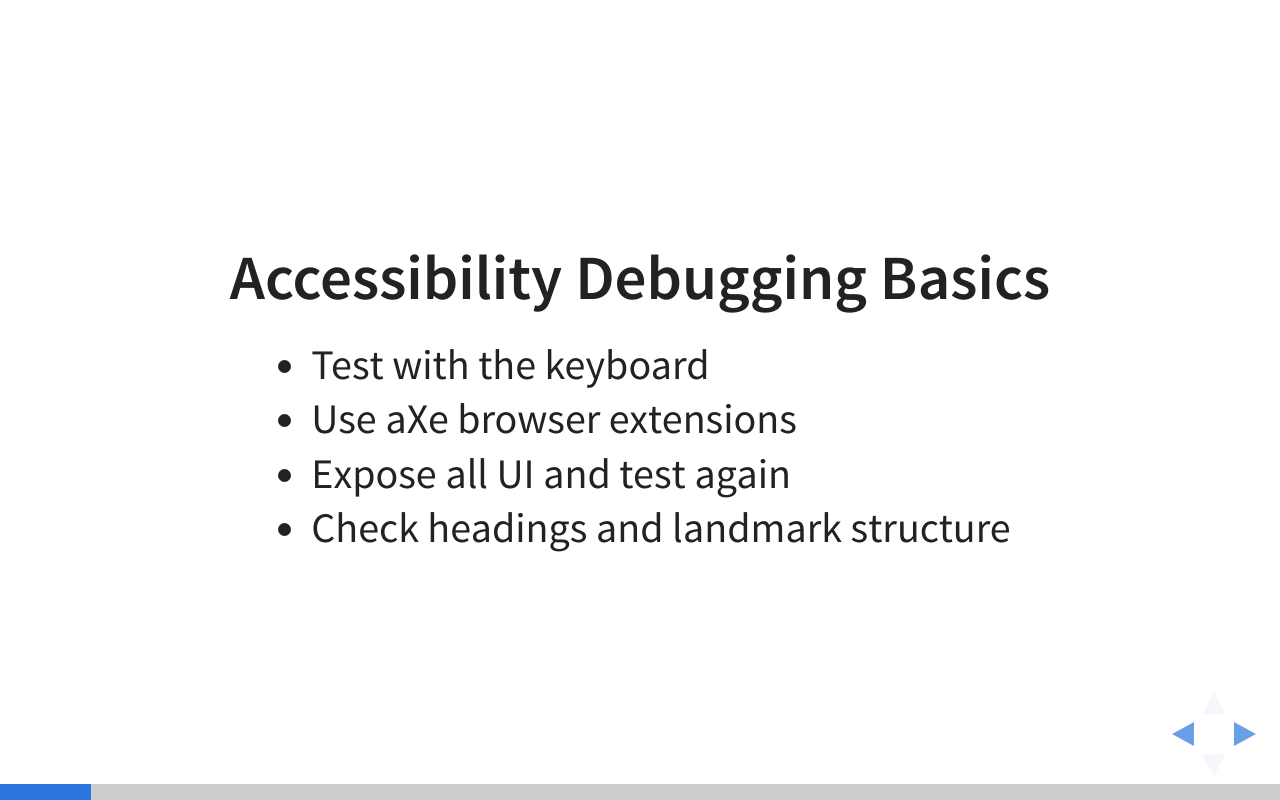
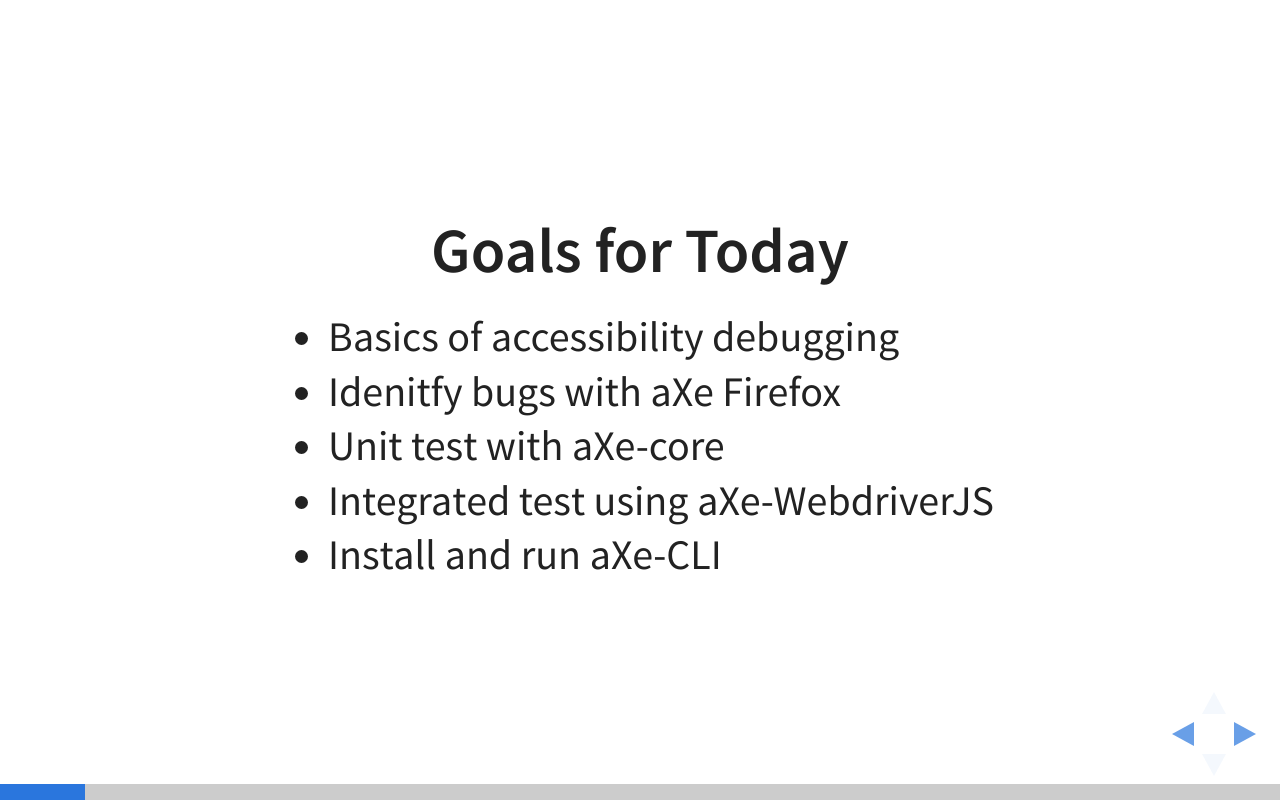
Before and after one commit to isner/axe-tutorial, a website: page index.html in a window 1280 px wide. Both pictures are taken after a click on the button 1251 px from the left and 734 px from the top of the page. Drawn offline with Linux system fonts and the light colour scheme.

Commit message:
adds goals slide

```diff
--- a/index.html
+++ b/index.html
@@ -40,6 +40,16 @@
 							<span>Matt Isner, Deque Systems</span>
 						</p>
 					</div>
+				</section>
+				<section>
+					<h1>Goals for Today</h1>
+					<ul>
+						<li>Basics of accessibility debugging</li>
+						<li>Idenitfy bugs with aXe Firefox</li>
+						<li>Unit test with aXe-core</li>
+						<li>Integrated test using aXe-WebdriverJS</li>
+						<li>Install and run aXe-CLI</li>
+					</ul>
 				</section>
 				<section>
 					<h1>Accessibility Debugging Basics</h1>
```
